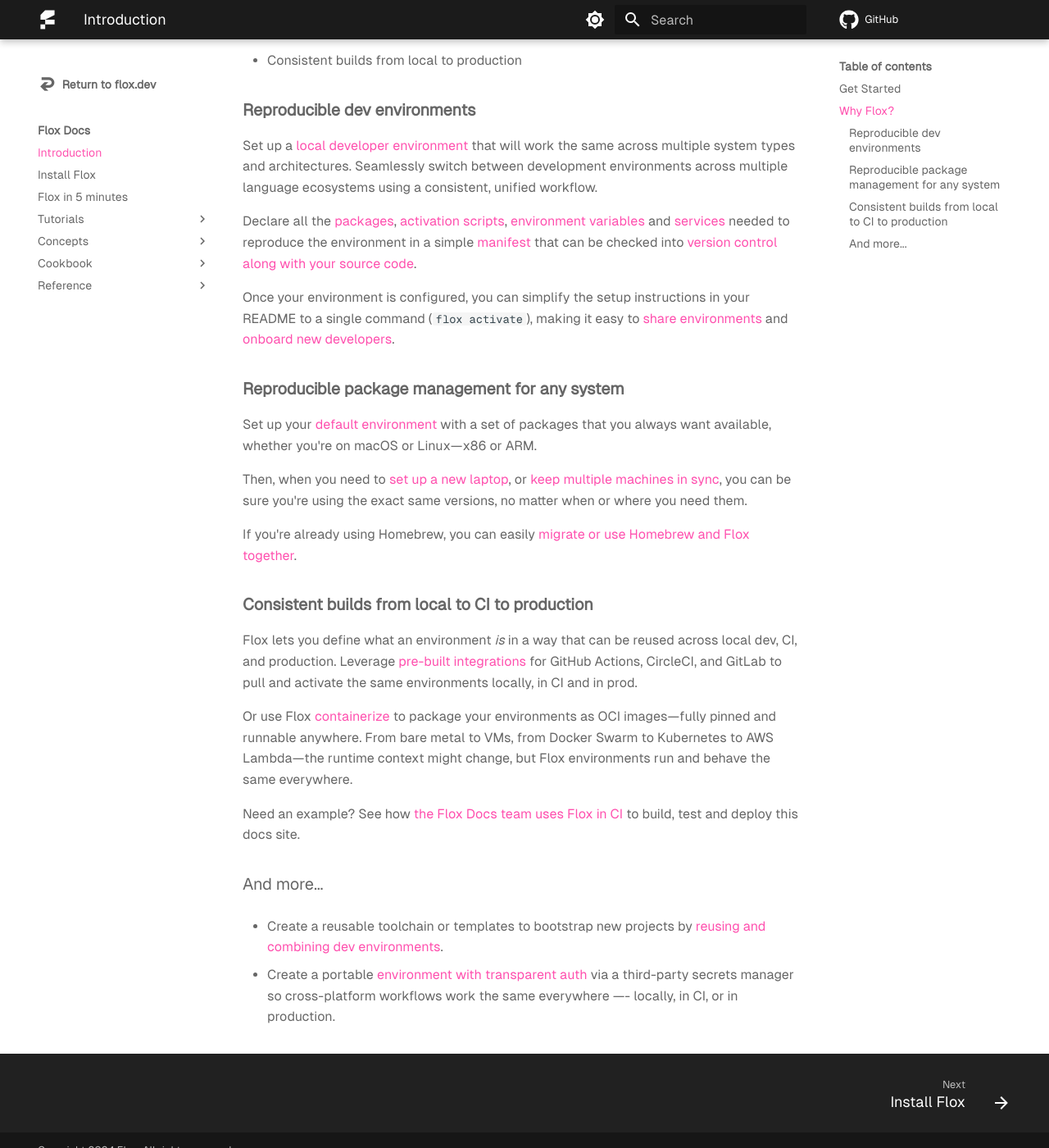
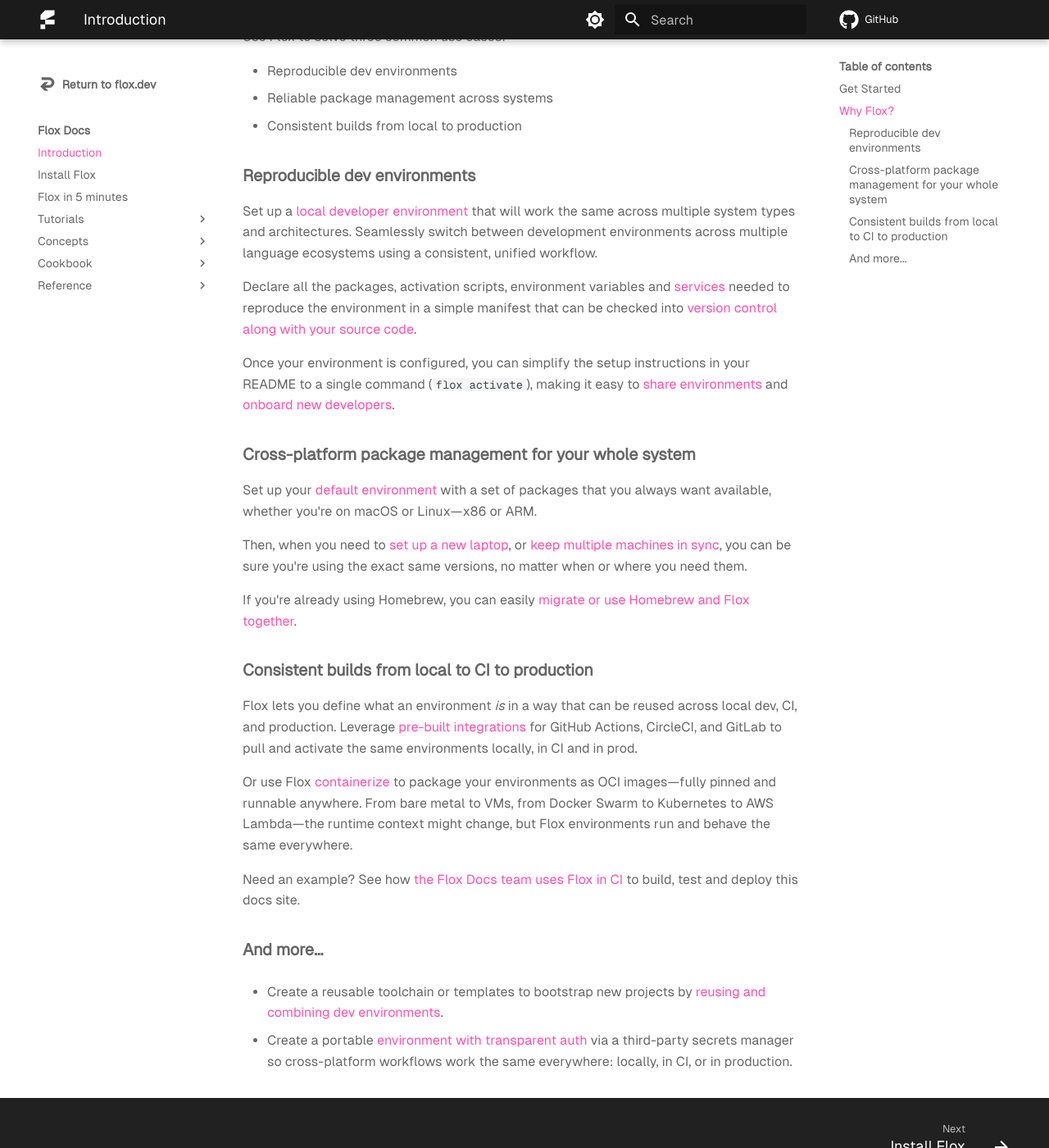
Before and after one commit to flox/floxdocs, an MkDocs documentation site: the page built from docs/index.md, in a window 1280 px wide and 1400 px high, scrolled down 1521 px. Shown: the whole window at 82% size. Built offline with MkDocs 1.6.1 and Material for MkDocs 9.7.7, drawn with Linux system fonts in a browser that asks for light colours; plug-ins that fetch from the network failed and are left out; comment, search, counter and statistics services are not loaded.

Commit message:
feedback from team review

```diff
--- a/docs/index.md
+++ b/docs/index.md
@@ -26,7 +26,7 @@
 Flox makes it easy to work locally, test in CI, and deploy to production—all with the same environment.
 
 
- <iframe width="400" height="220" src="https://www.youtube.com/embed/aidi5svDml8?si=rrgQ6a0oQzdFNgWs" title="What is Flox?" frameborder="0" allow="accelerometer; autoplay; clipboard-write; encrypted-media; gyroscope; picture-in-picture; web-share" referrerpolicy="strict-origin-when-cross-origin" allowfullscreen></iframe>
+ <iframe width="550" height="300" src="https://www.youtube.com/embed/aidi5svDml8?si=rrgQ6a0oQzdFNgWs" title="What is Flox?" frameborder="0" allow="accelerometer; autoplay; clipboard-write; encrypted-media; gyroscope; picture-in-picture; web-share" referrerpolicy="strict-origin-when-cross-origin" allowfullscreen></iframe>
 
 
 
@@ -65,7 +65,7 @@
 [Node :simple-nodedotjs:](https://flox.dev/blog/using-flox-to-create-portable-reproducible-nodejs-environments/){ .md-button }
 [Go :fontawesome-brands-golang:](https://flox.dev/blog/using-flox-to-create-portable-reproducible-go-environments/){ .md-button }
 [Python :fontawesome-brands-python:](https://flox.dev/blog/using-flox-to-create-portable-reproducible-python-environments/){ .md-button }
-[Rust :fontawesome-brands-rust:](https://flox.dev/blog/using-flox-to-create-portable-reproducible-python-environments/){ .md-button }
+[Rust :fontawesome-brands-rust:](https://flox.dev/blog/a-real-world-rust-project-with-flox/){ .md-button }
 [Ruby :material-language-ruby:](https://flox.dev/blog/making-ruby-projects-easier-to-share/){ .md-button }
 
 
@@ -86,12 +86,12 @@
 
 Set up a [local developer environment](https://flox.dev/docs/tutorials/creating-environments/) that will work the same across multiple system types and architectures. Seamlessly switch between development environments across multiple language ecosystems using a consistent, unified workflow.
 
-Declare all the [packages](https://hub.flox.dev/packages), [activation scripts](https://flox.dev/blog/mastering-hooks-and-profiles-for-reproducible-flox-environments/), [environment variables](https://flox.dev/docs/tutorials/creating-environments/#customize-the-shell-hook-and-environment-variables) and [services](https://flox.dev/docs/concepts/services/) needed to reproduce the environment in a simple [manifest](https://flox.dev/docs/concepts/manifest/) that can be checked into [version control along with your source code](https://flox.dev/blog/flox-and-teams-managing-your-code-and-your-runtime-environment-in-just-one-place/).
+Declare all the packages, activation scripts, environment variables and [services](https://flox.dev/docs/concepts/services/) needed to reproduce the environment in a simple manifest that can be checked into [version control along with your source code](https://flox.dev/blog/flox-and-teams-managing-your-code-and-your-runtime-environment-in-just-one-place/).
 
 Once your environment is configured, you can simplify the setup instructions in your README to a single command (`flox activate`), making it easy to [share environments](https://flox.dev/blog/flox-and-teams-using-shared-flox-environments/) and [onboard new developers](https://flox.dev/blog/flox-and-teams-onboarding-made-easy-with-github-and-flox/).
 
 
-### __Reproducible package management for any system__
+### __Cross-platform package management for your whole system__
 
 Set up your [default environment](https://flox.dev/docs/tutorials/default-environment/) with a set of
 packages that you always want available, whether you're on macOS or Linux—x86 or ARM.
@@ -115,11 +115,11 @@
 Need an example? See how [the Flox Docs team uses Flox in CI](https://flox.dev/blog/integrating-flox-with-ci-for-consistent-reproducible-dev-environments/) to build, test and deploy this docs site.
 
 
-### And more...
+### __And more...__
 
 - Create a reusable toolchain or templates to bootstrap new projects by [reusing and combining dev environments](https://flox.dev/docs/tutorials/composition/).
 
-- Create a portable [environment with transparent auth](https://flox.dev/blog/get-your-preferred-secrets-manager-in-a-portable-cross-platform-cli-toolkit/) via a third-party secrets manager so cross-platform workflows work the same everywhere —- locally, in CI, or in production.
+- Create a portable [environment with transparent auth](https://flox.dev/blog/get-your-preferred-secrets-manager-in-a-portable-cross-platform-cli-toolkit/) via a third-party secrets manager so cross-platform workflows work the same everywhere: locally, in CI, or in production.
 
 
 [install_flox]: ./install-flox.md
```
